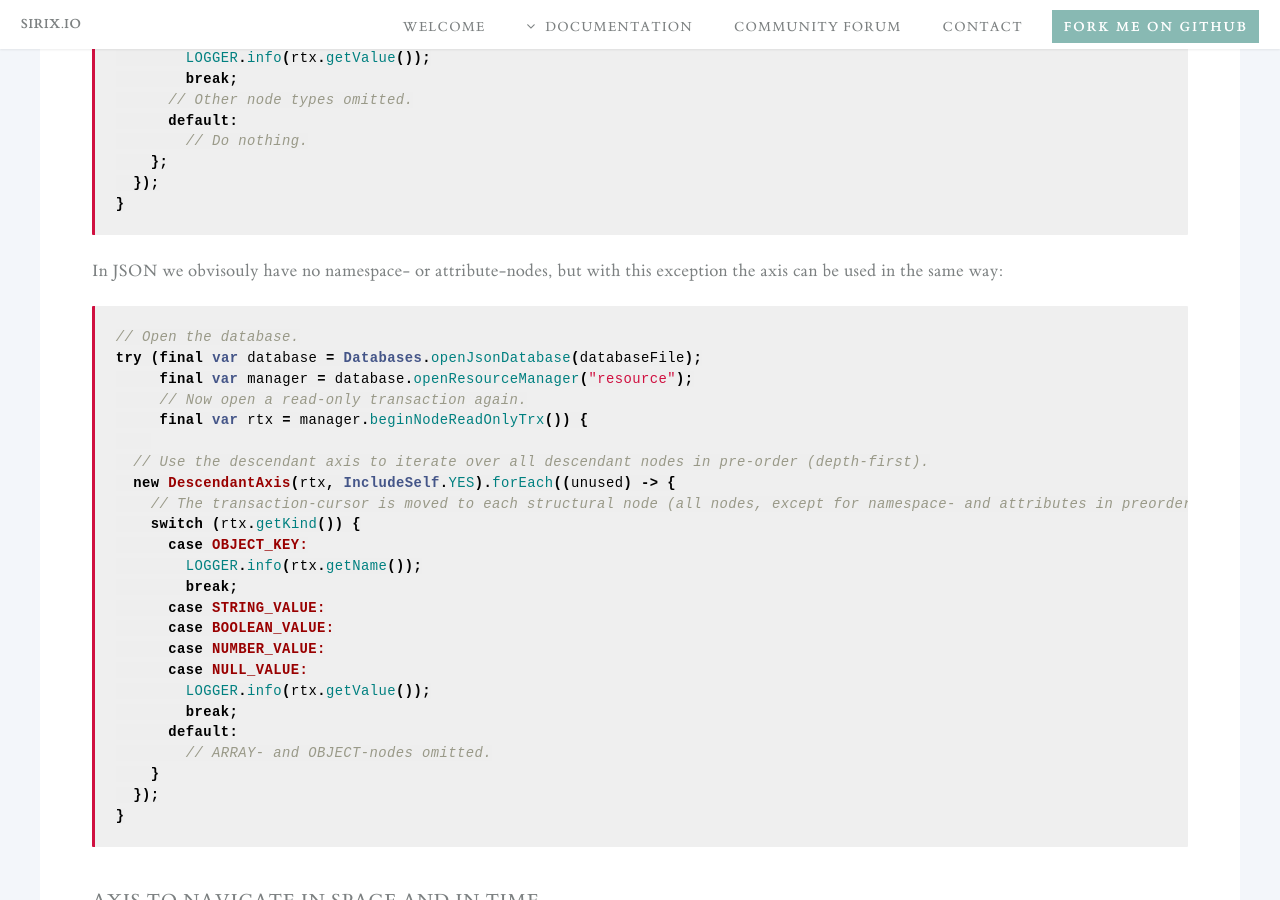
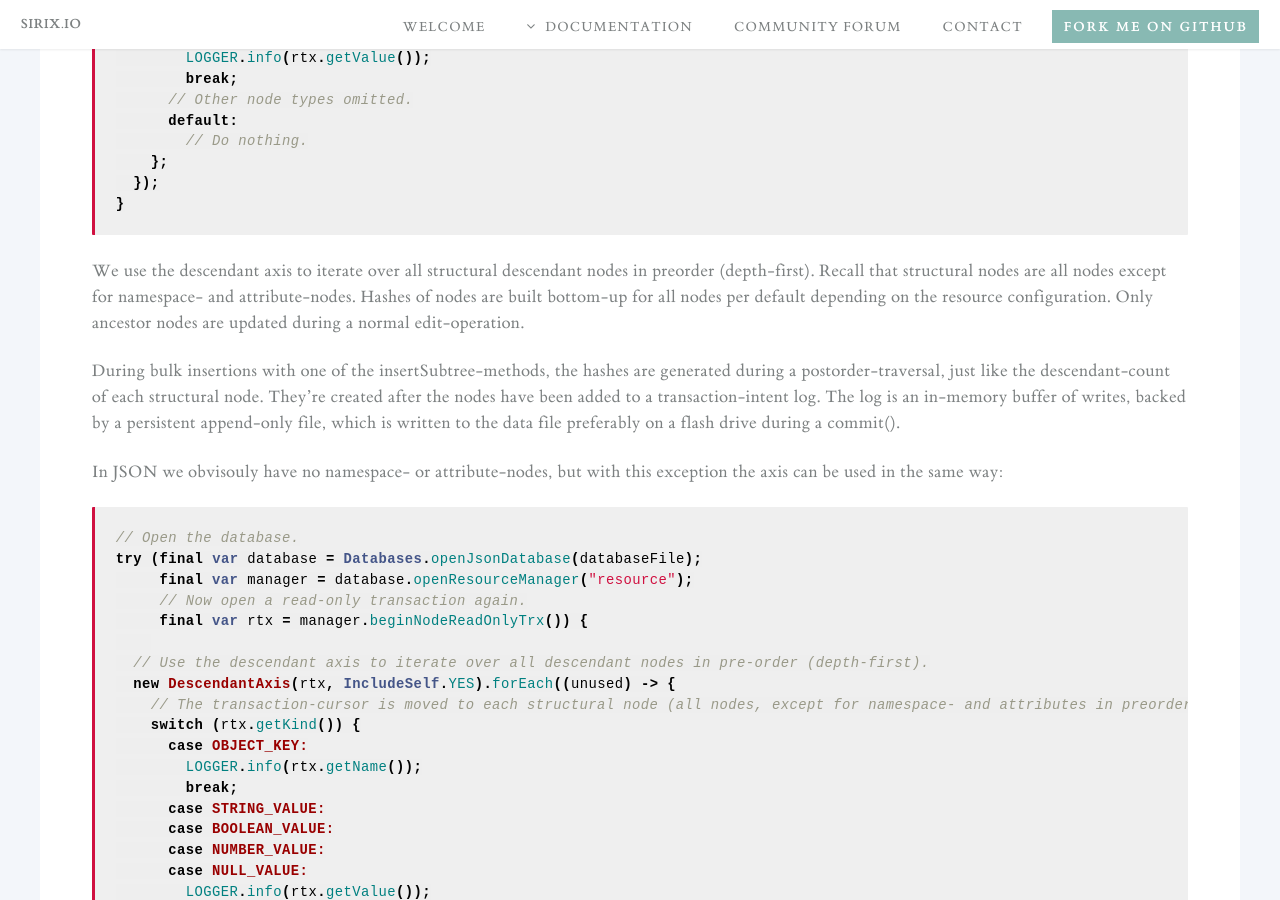
Before and after one commit to sirixdb/sirixdb.github.io, a Jekyll site: the page built from transactional-cursor-api.md, in a window 1280 px wide and 900 px high, scrolled down 5540 px. Built offline with Jekyll 4.4.1, drawn with Linux system fonts in a browser that asks for light colours; our own code applies the rules of GitHub Pages for plain Markdown files.

Commit message:
Update transactional-cursor-api.md

````diff
--- a/transactional-cursor-api.md
+++ b/transactional-cursor-api.md
@@ -219,6 +219,10 @@ try (final var database = Databases.openXmlDatabase(databaseFile);
   });
 }
 ```
+
+We use the descendant axis to iterate over all structural descendant nodes in preorder (depth-first). Recall that structural nodes are all nodes except for namespace- and attribute-nodes. Hashes of nodes are built bottom-up for all nodes per default depending on the resource configuration. Only ancestor nodes are updated during a normal edit-operation.
+
+During bulk insertions with one of the insertSubtree-methods, the hashes are generated during a postorder-traversal, just like the descendant-count of each structural node. They're created after the nodes have been added to a transaction-intent log. The log is an in-memory buffer of writes, backed by a persistent append-only file, which is written to the data file preferably on a flash drive during a commit().
 
 In JSON we obvisouly have no namespace- or attribute-nodes, but with this exception the axis can be used in the same way:
 
````
